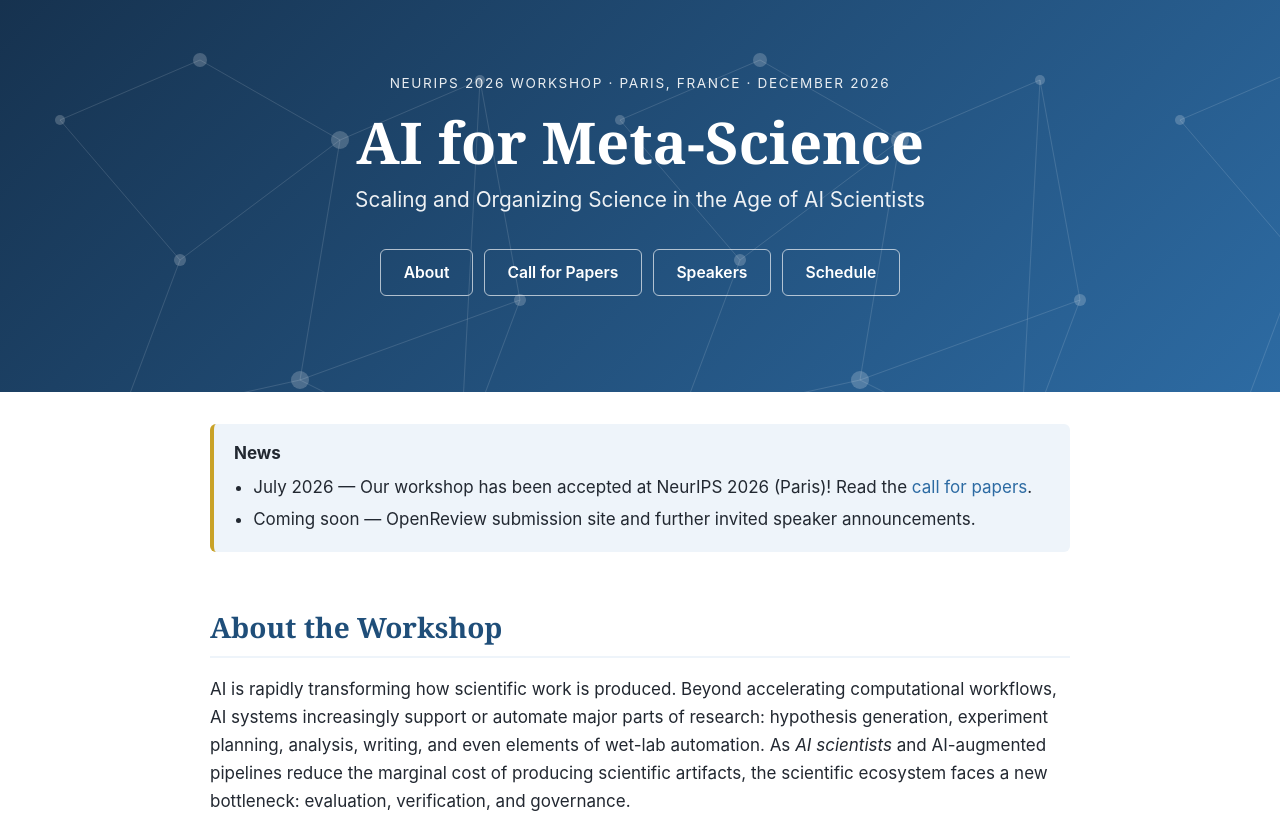
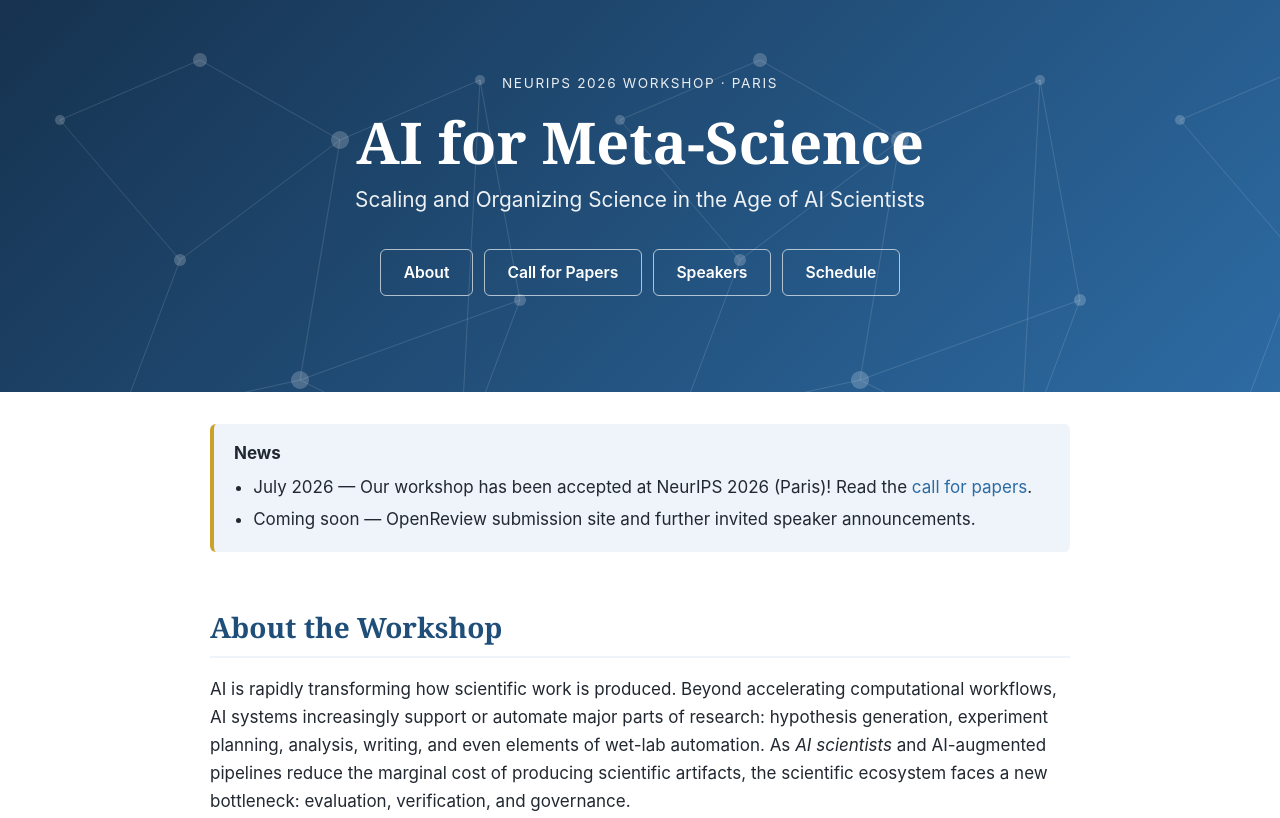
Before and after one commit to ai4metascience/ai4metascience.github.io, a plain HTML site: page index.html in a window 1280 px wide. Shown: the top 818 px of the page. Drawn offline with Linux system fonts and the light colour scheme.

Commit message:
Shorten hero kicker

```diff
--- a/index.html
+++ b/index.html
@@ -15,7 +15,7 @@
 
 <header id="top" class="hero">
   <div class="hero-inner">
-    <p class="hero-kicker">NeurIPS 2026 Workshop &middot; Paris, France &middot; December 2026</p>
+    <p class="hero-kicker">NeurIPS 2026 Workshop &middot; Paris</p>
     <h1>AI for Meta&#8209;Science</h1>
     <p class="hero-sub">Scaling and Organizing Science in the Age of AI Scientists</p>
     <div class="hero-buttons">
```
